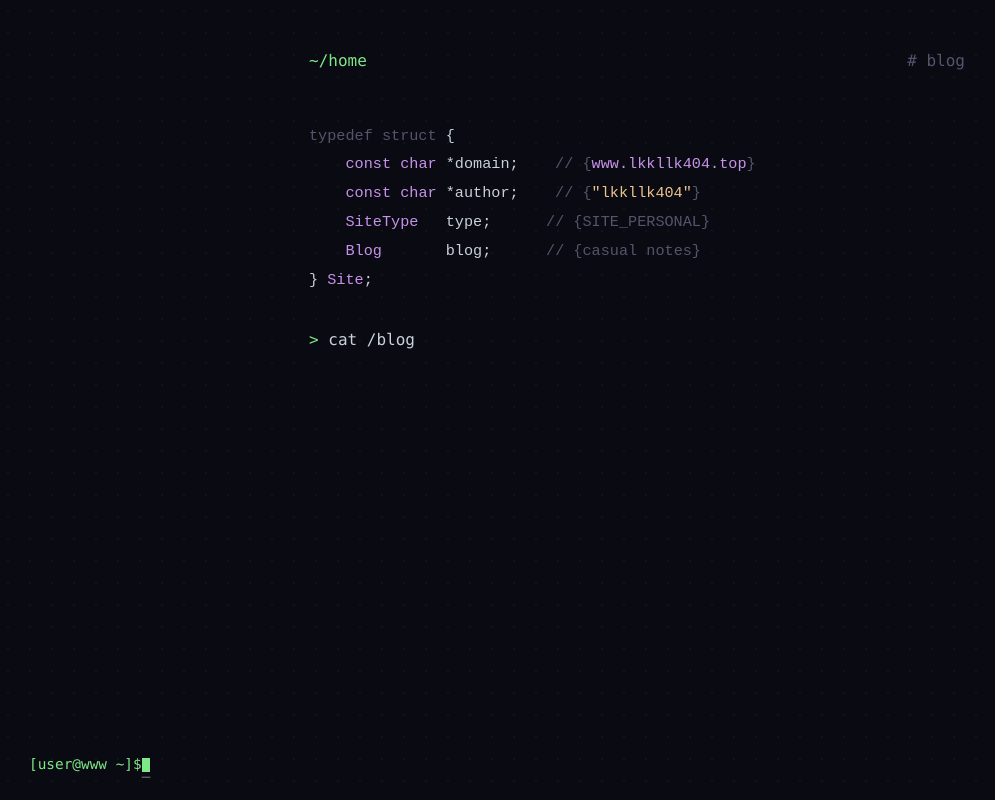
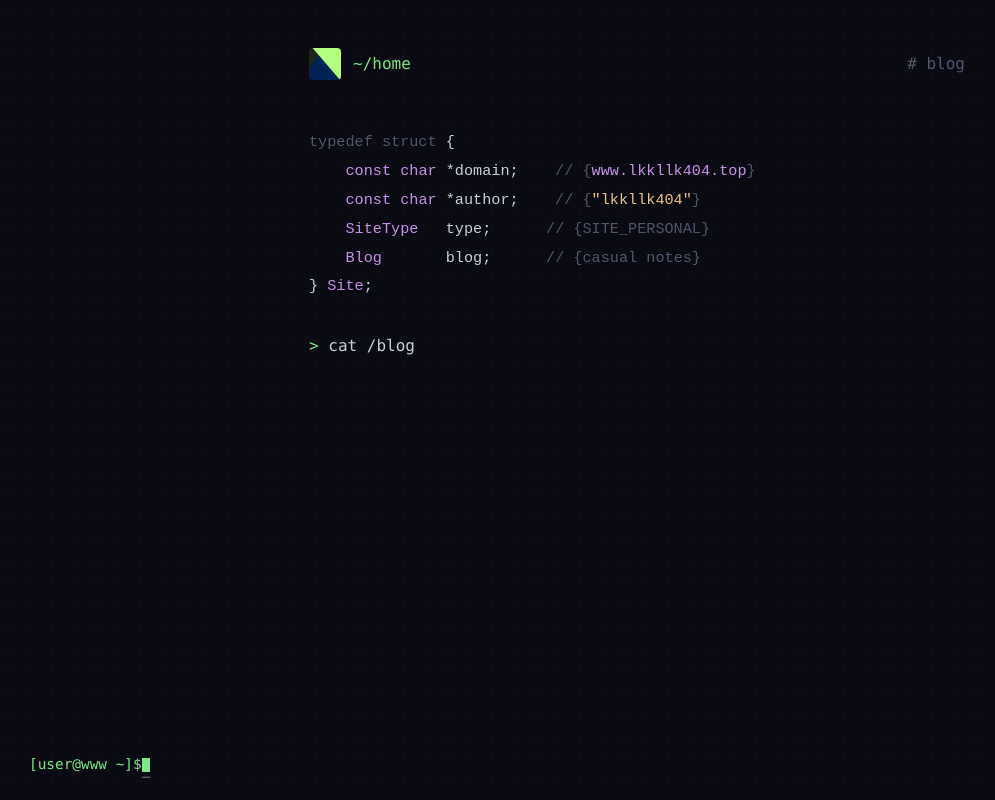
Before and after one commit to lkkllk404/lkkllk404.top, an Astro site in the folder site/: page / in a window 1280 px wide. Shown: the whole page, without its empty margins (3-998 px from the left). Built offline with nearby package versions, Linux system fonts and the light colour scheme; Astro itself is replaced by a stand-in of ours.

Commit message:
feat: use avater image as site logo and favicon

```diff
--- a/site/src/layouts/Base.astro
+++ b/site/src/layouts/Base.astro
@@ -12,6 +12,8 @@ const { title, bodyClass = '' } = Astro.props
   <head>
     <meta charset="UTF-8" />
     <meta name="viewport" content="width=device-width, initial-scale=1.0" />
+    <link rel="icon" type="image/png" href="/avater.png" />
+    <link rel="apple-touch-icon" href="/avater.png" />
     <title>{title} - lkkllk404.top</title>
   </head>
   <body class={bodyClass}>
--- a/site/src/pages/index.astro
+++ b/site/src/pages/index.astro
@@ -5,7 +5,10 @@ import Base from '../layouts/Base.astro'
 
   <div class="container">
     <nav class="navbar">
-      <span class="path">~/home</span>
+      <a href="/" class="brand" aria-label="lkkllk404 首页">
+        <img src="/avater.png" alt="" width="32" height="32" />
+        <span class="path">~/home</span>
+      </a>
       <span class="nav-links">
         <a href="/blog" class="nav-link"><span class="comment">#</span> blog</a>
       </span>
@@ -47,6 +50,17 @@ import Base from '../layouts/Base.astro'
     align-items: center;
     gap: 1.5rem;
     margin-bottom: 3rem;
+  }
+
+  .brand {
+    display: inline-flex;
+    align-items: center;
+    gap: 0.75rem;
+  }
+
+  .brand img {
+    display: block;
+    border-radius: 4px;
   }
 
   .path {
```
Also changed, not shown: TODO.md (+1 -1 lines), site/public/avater.png (added).
